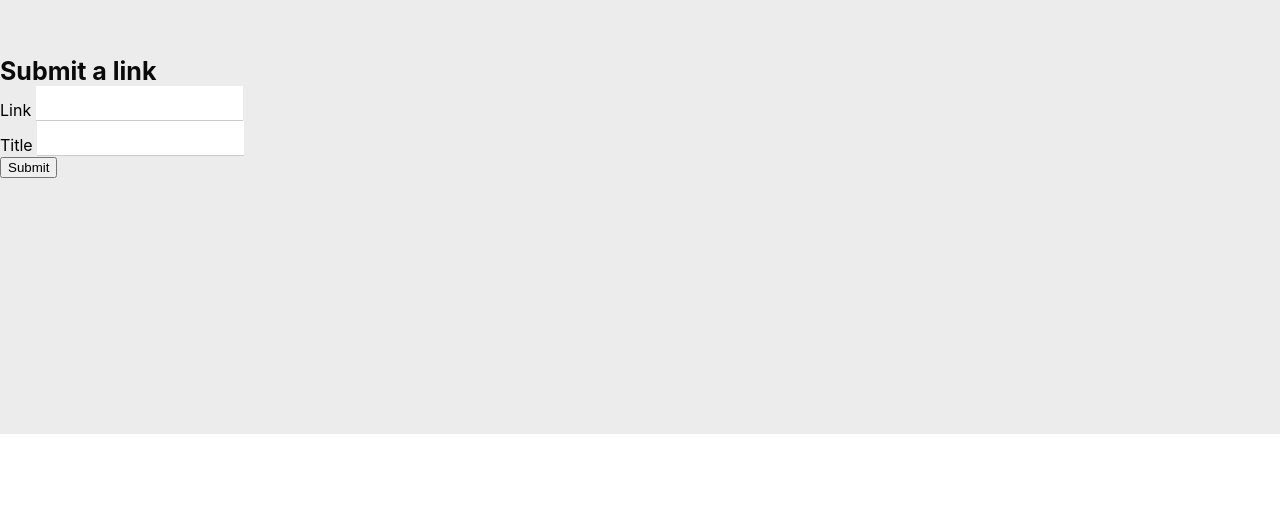
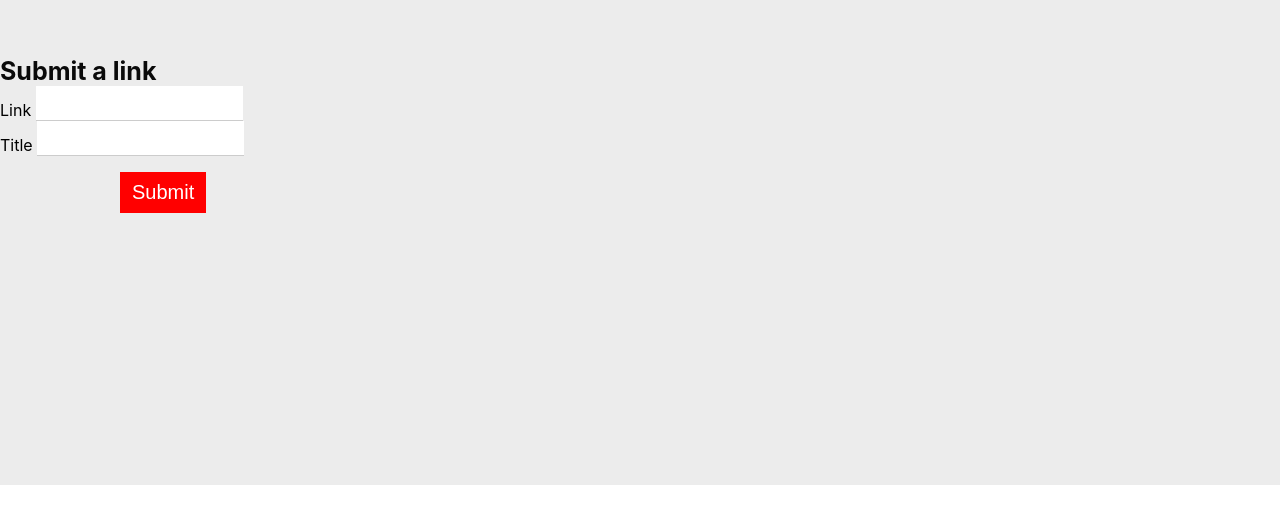
Before and after one commit to AmmanMeb/Fullstack, a React (Create React App) app in the folder Client/: page /SubmitPage in a window 1280 px wide. Shown: the part 200-724 px from the top of the page. Built offline with nearby package versions, Linux system fonts and the light colour scheme.

Commit message:
Add files via upload

```diff
--- a/Client/src/components/submitPageComponents/submitPage.scss
+++ b/Client/src/components/submitPageComponents/submitPage.scss
@@ -36,3 +36,14 @@ input {
     cursor: text;
     padding-top: 2vh;
   }
+
+  button {
+    padding: 9px 12px;
+    background-color: rgb(255, 0, 0);
+    border: none;
+    margin-bottom: 2vh;
+    font-size: 20px;
+    color: white;
+    margin-left: 15vh;
+    margin-top: 2vh;
+  }
```
